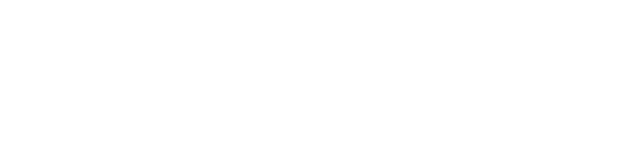
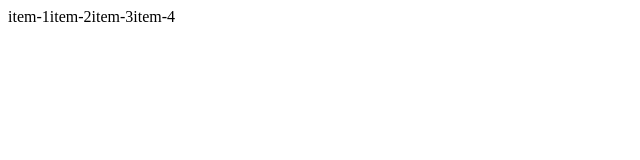
Before and after one commit to ivanretamozodev/OB-html-css-curso, a plain HTML site: page 10-responsive-design/flexbox-avanzado.html in a window 1280 px wide. Shown: the whole page, without its empty margins (0-640 px from the left). Drawn offline with Linux system fonts and the light colour scheme.

Commit message:
flexbox avanzado template

```diff
--- a/10-responsive-design/css/flexbox-avanzado.css
+++ b/10-responsive-design/css/flexbox-avanzado.css
@@ -0,0 +1,3 @@
+.contenedor {
+    display: flex;
+}
--- a/10-responsive-design/flexbox-avanzado.html
+++ b/10-responsive-design/flexbox-avanzado.html
@@ -7,5 +7,12 @@
         <title>Flexbox Avanzado</title>
         <link rel="stylesheet" href="./css/flexbox-avanzado.css" />
     </head>
-    <body></body>
+    <body>
+        <div class="contenedor">
+            <div class="item item-1">item-1</div>
+            <div class="item item-2">item-2</div>
+            <div class="item item-3">item-3</div>
+            <div class="item item-4">item-4</div>
+        </div>
+    </body>
 </html>
```
